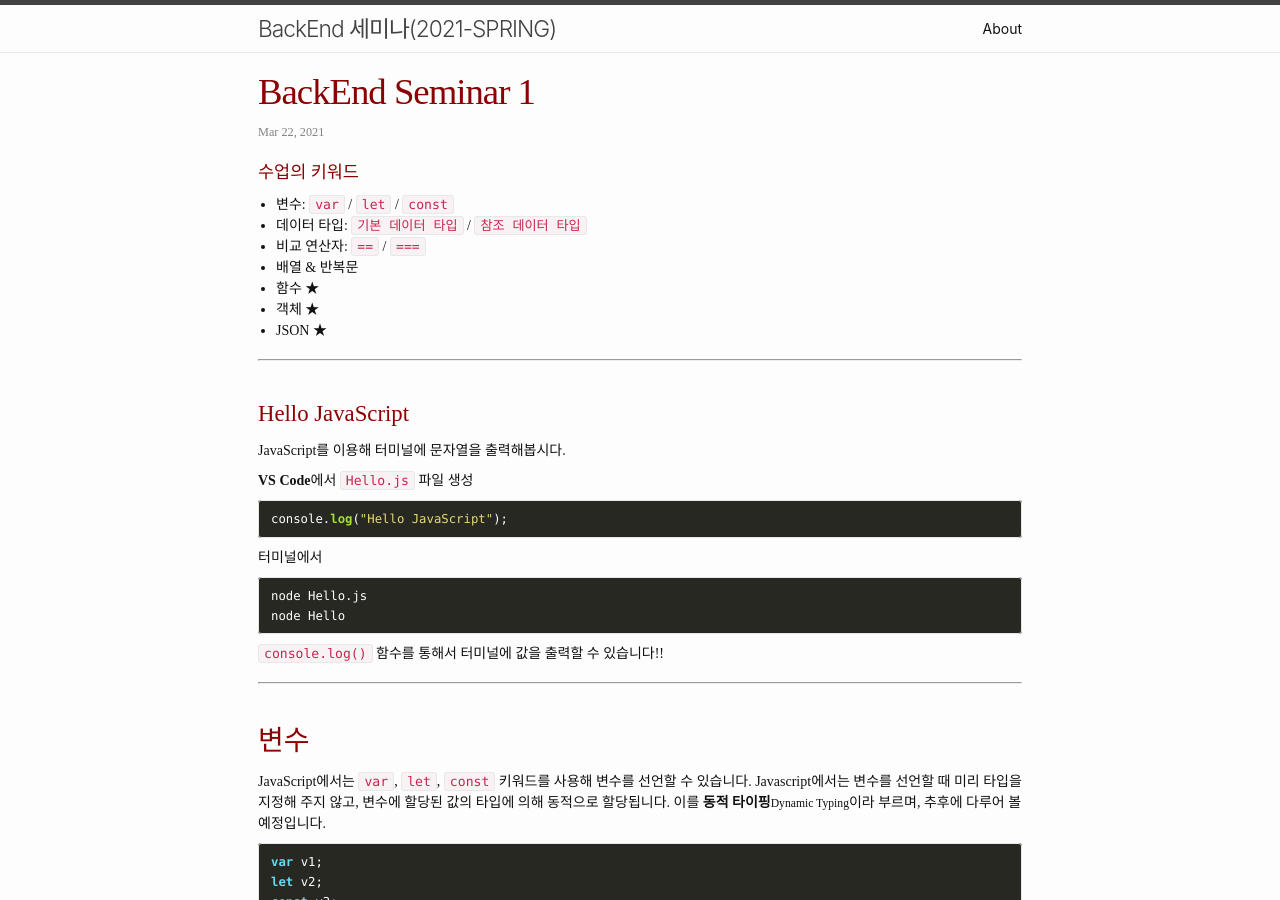
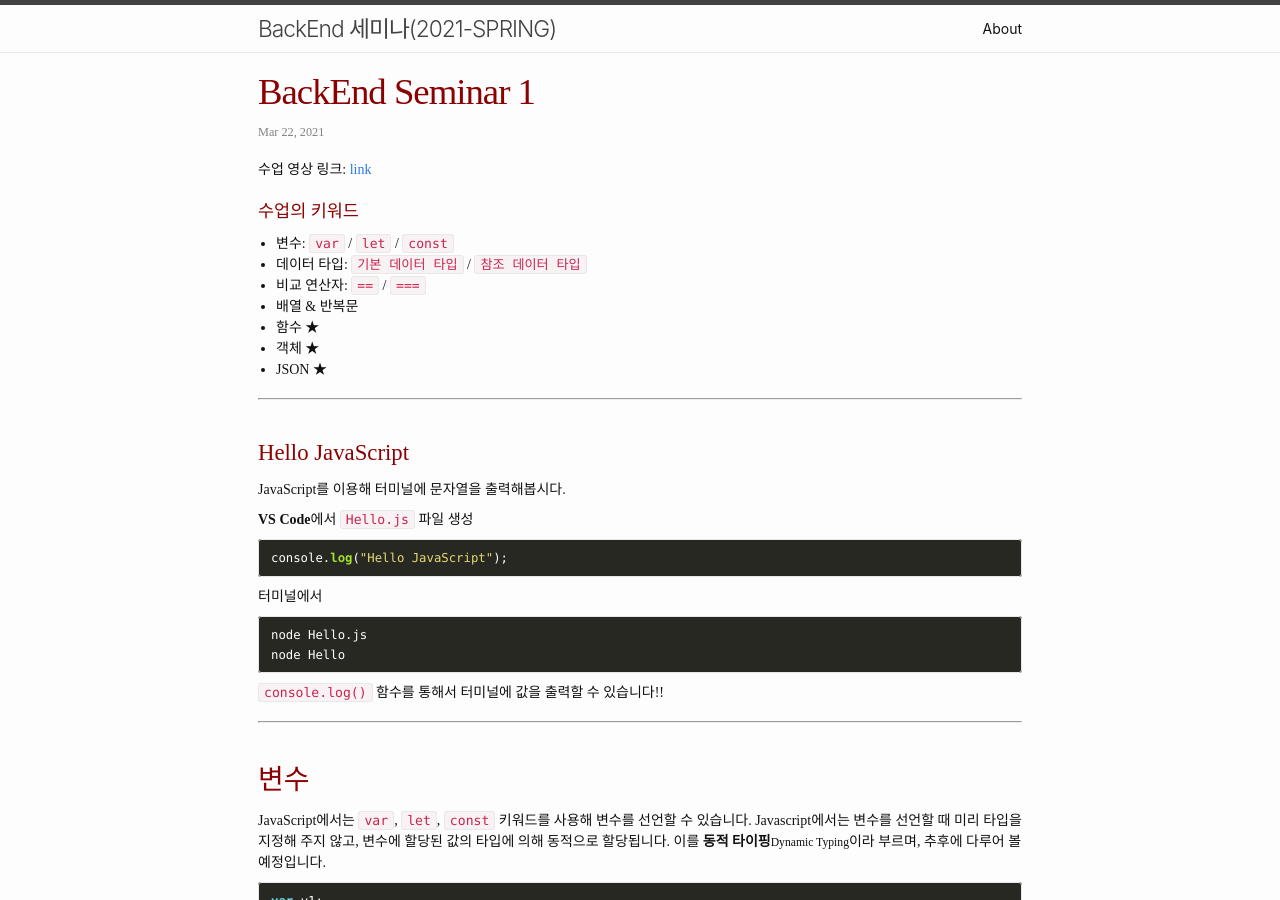
Before and after one commit to PoApper/backend-seminar, a Jekyll site: the page built from _posts/2020-10-07-BackEnd-Seminar1.md, in a window 1280 px wide and 900 px high. Built offline with Jekyll 4.4.1, drawn with Linux system fonts in a browser that asks for light colours.

Commit message:
update seminar1 video link

```diff
--- a/_posts/2020-10-07-BackEnd-Seminar1.md
+++ b/_posts/2020-10-07-BackEnd-Seminar1.md
@@ -5,7 +5,7 @@
 published: true
 ---
 
-<!-- 수업 영상 링크: [link](https://drive.google.com/file/d/1z1zMw7psF7QyYaSpmDLOVABKg-FaSjpz/view?usp=sharing) -->
+수업 영상 링크: [link](https://drive.google.com/file/d/1yb4VyIm4VSgiXCne5TE1ZSFRFLudVlCw/view?usp=sharing)
 
 #### 수업의 키워드
 - 변수: `var` / `let` / `const`
```
